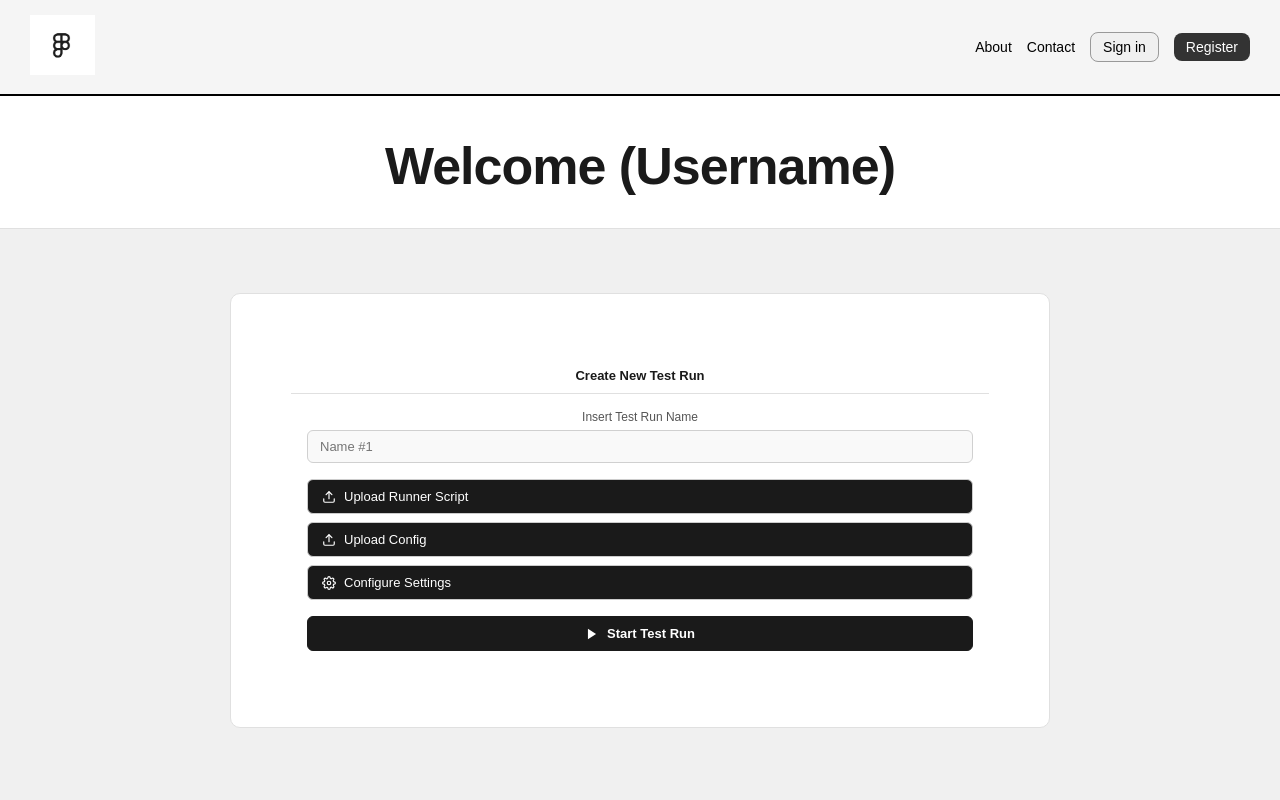
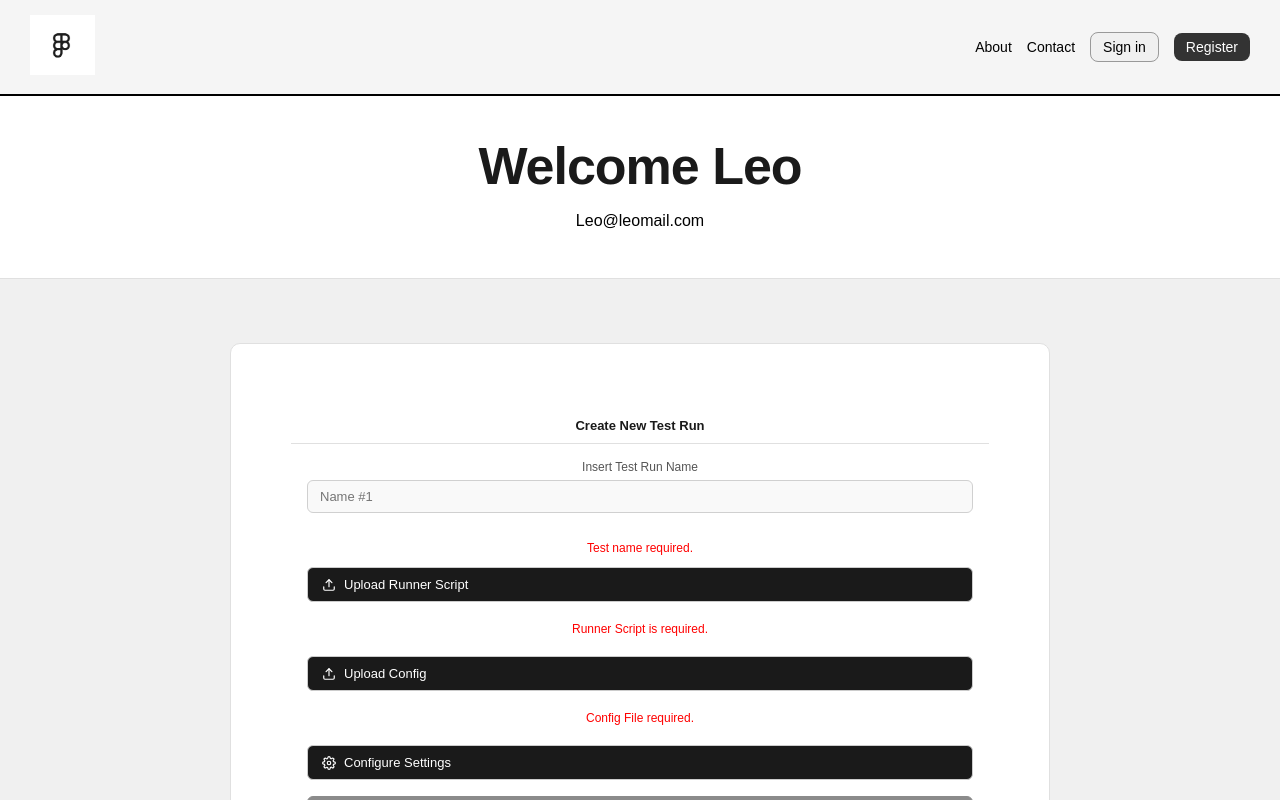
Before and after one commit to alyaver/DockVision, a React (Vite) app in the folder client/: page /dashboard in a window 1280 px wide. Shown: the top 800 px of the page. Built offline with nearby package versions, Linux system fonts and the light colour scheme.

Commit message:
completed DOCK-41

```diff
--- a/client/src/Dashboard.css
+++ b/client/src/Dashboard.css
@@ -365,3 +365,31 @@ body, #root {
     max-width: 100%;
   }
 }
+
+
+
+/* validation */
+
+.error-text {
+  font-size: 12px;
+  color: red;
+}
+
+.file-name {
+  font-size: 12px;
+  color: gray;
+}
+
+.btn:disabled,
+.btn-primary:disabled {
+  opacity: 0.5;
+  cursor: not-allowed;
+  transform: none;
+}
+
+.btn:disabled:hover,
+.btn-primary:disabled:hover {
+  opacity: 0.5;
+  cursor: not-allowed;
+  transform: none;
+}
--- a/client/src/pages/Confirmation.jsx
+++ b/client/src/pages/Confirmation.jsx
@@ -1,7 +1,9 @@
 import Navigation from '../components/Navigation';
-import { Link } from 'react-router-dom';
+import { Link, useLocation, useNavigate } from 'react-router-dom';
 import '../confirmationPage.css';
 
+
+/*
 // sample python script and JSON config for testing
 const samplePythonScript = `import time
 
@@ -15,6 +17,8 @@ const sampleJsonConfig = JSON.stringify({
     "test_name": "Sample Test",
     "duration": 120
 });
+*/
+
 
 // Display both the Python script and the JSON configuration
 const DisplayCard = ({title, content}) => (
@@ -26,8 +30,28 @@ const DisplayCard = ({title, content}) => (
     </div>
 );
 
+// placeholder params for Confirmation() {pythonScript = samplePythonScript, jsonConfig = sampleJsonConfig, onConfirm, onReturn = "/Dashboard"}
+const Confirmation = () => {
+    const location = useLocation();
+    const navigate = useNavigate();
 
-const Confirmation = ({pythonScript = samplePythonScript, jsonConfig = sampleJsonConfig, onConfirm, onReturn = "/Dashboard"}) => {
+    const { testName, runnerScriptName, configFileName } = location.state || {};
+
+    if(!testName) {
+        return (
+            <>
+                <Navigation />
+                <div>No data found.</div>
+            </>
+        )
+    }
+
+    function handleConfirm() {
+        alert("Test Run Started!");
+        navigate("/Dashboard");
+    }
+
+
     return(
      <>
         <Navigation />
@@ -37,15 +61,15 @@ const Confirmation = ({pythonScript = samplePythonScript, jsonConfig = sampleJso
                 <p>Confirm the following before proceeding</p>
 
                 <div className="Card-Content">
-                    <DisplayCard title="Script" content={pythonScript} />
-                    <DisplayCard title="Config" content={jsonConfig} />
+                    <DisplayCard title="Script" content={pythonScript || "no Script uploaded"} />
+                    <DisplayCard title="Config" content={jsonConfig || "no config uploaded"} />
                 </div>
 
                 <div className="Button-Group">
                     <Link to = "/Dashboard">
                         <button className="Button Return">Return</button>
                     </Link>
-                    <button className="Button Confirm" onClick={onConfirm}>Confirm</button> {/* Awaiting for page to be completed to implement functionality */}
+                    <button className="Button Confirm" onClick={handleConfirm}>Confirm</button> {/* Awaiting for page to be completed to implement functionality */}
                 </div>
             </div>
         </div>
--- a/client/src/pages/Dashboard.jsx
+++ b/client/src/pages/Dashboard.jsx
@@ -4,6 +4,7 @@ import '../Dashboard.css';
 import '../NavBar.css';
 import { useState } from "react";
 import { useNavigate } from 'react-router-dom';
+import { useEffect } from 'react';
 
 // fillers for test
 const RECENT_RUNS = [
@@ -19,14 +20,62 @@ const Dashboard = () => {
   const navigate = useNavigate();
   const [testName, setTestName] = useState("");
   const [Notify, setNotify] = useState([]);
+  const [user, setUser] = useState(null); // store authenticated user's
+  const [runnerScript, setRunnerScript] = useState(null);
+  const [configFile, setConfigFile] = useState(null); // store uploaded config file
+
+  const [errors, setErrors] = useState({
+    testName: "",
+    runnerScript: "",
+    configFile: "",
+  });
 
   const dismissNotify = (id) => setNotify((n) => n.filter((x) => x.id !== id));
+
+  useEffect(() => {
+     // dummy data
+        setUser({
+          fname: "Leo",
+          email:"Leo@leomail.com",
+        })
+  }, [])
+
+/* need db
+  useEffect(() => {
+    async function fetchUser() {
+      try {
+        const response = await fetch("http://localhost:5000/api/auth/me", {
+          credentials: "include"
+        });
+
+        if (!response.ok) {
+          navigate("/sign-in")
+          return;
+        }
+=
+        const data = await response.json();
+
+        //setUser(data.user);
+        setUser(data.user || data);
+
+      }
+
+      catch (err) {
+        // navigate("/sign-in") need db first
+      }
+    }
+
+    fetchUser();
+  }, [navigate])
+*/
+
 
   function pushNotify(type, title, msg) {
     const id = crypto.randomUUID();
     setNotify((n) => [...n, { id, type, title, msg }]);
   }
 
+  /*
   function handleStartRun() {
     if (!testName.trim()) {
       pushNotify(
@@ -38,14 +87,93 @@ const Dashboard = () => {
     }
     navigate("/confirmation");
   }
+    */
+
+  // validate test name input
+  function validateTestName(val) {
+
+    // can't be empty
+    if (!val.trim()) {
+      return "Test name required.";
+    }
+
+    // max 50 chars
+    if(val.length > 50) {
+      return "Test name must be 50 characters or less.";
+    }
+
+    // alphanumeric only
+    if(!/^[a-zA-Z0-9 ]+$/.test(val)) {
+      return "Letters and digits only"
+    }
+
+    return ""
+  }
+
+  // validates uploaded runner script
+  function validateRunnerScript(file) {
+    if (!file) {
+      return "Runner Script is required.";
+    }
+
+    return ""
+  }
+
+  // validates uploaded config file
+  function validateConfigFile(file) {
+    if (!file) {
+      return "Config File required.";
+    }
+
+    return ""
+  }
+
+  // rerun validations when test name or uploaded files change
+  useEffect(() => {
+    setErrors({
+      testName: validateTestName(testName),
+      runnerScript: validateRunnerScript(runnerScript),
+      configFile: validateConfigFile(configFile),
+    })
+  }, [testName, runnerScript, configFile])
+
+  const isValid = !errors.testName && !errors.runnerScript && !errors.configFile;
+
+  function handleStartRun() {
+    const newErrors = {
+      testName: validateTestName(testName),
+      runnerScript: validateRunnerScript(runnerScript),
+      configFile: validateConfigFile(configFile),
+    }
+
+    setErrors(newErrors) // update error message
+
+    // stop if there are errors
+    if (newErrors.testName || newErrors.runnerScript || newErrors.configFile) {
+      return;
+    }
+
+    // go to confirmation page
+    navigate("/confirmation", {
+      state: {
+        testName,
+        runnerScriptName: runnerScript ? runnerScript.name : "",
+        configFileName: configFile ? configFile.name : "",
+      },
+    })
+  }
+
+
+
 
   return (
     <>
       <Navigation />
       <div className="dash-hero">
         <h1 className="dash-welcome">
-          Welcome <span>(Username)</span>
+          Welcome <span>{user ? user.fname : "User"}</span>
         </h1>
+        <p className="dash-email">{user ? user.email : ""}</p>
       </div>
       <div className="Dashboard-wrapper">
         <main className="Dashboard-page">
@@ -62,12 +190,45 @@ const Dashboard = () => {
                 onChange={e => setTestName(e.target.value)}
                 placeholder="Name #1"
               />
+              {errors.testName && (
+                <p className="error-text">{errors.testName}</p>
+              )}
+
               <div className="form-stack">
+                {/*
                 <button className="btn" type="button"><UploadIcon /> Upload Runner Script</button>
                 <button className="btn" type="button"><UploadIcon /> Upload Config</button>
+                */}
+
+                <label className="btn">
+                  <UploadIcon /> Upload Runner Script
+                  <input type="file" hidden onChange={(e) => setRunnerScript(e.target.files[0])}/>
+                </label>
+
+                {runnerScript && (
+                  <p className="file-name">Selected: {runnerScript.name}</p>
+                )}
+
+                {errors.runnerScript && (
+                  <p className="error-text">{errors.runnerScript}</p>
+                )}
+
+                <label className="btn">
+                  <UploadIcon /> Upload Config
+                  <input type="file" hidden onChange={(e) => setConfigFile(e.target.files[0])}/>
+                </label>
+
+                {configFile && (
+                  <p className="file-name">Selected: {configFile.name}</p>
+                )}
+
+                {errors.configFile && (
+                  <p className="error-text">{errors.configFile}</p>
+                )}
+
                 <button className="btn" type="button" onClick={() => navigate('/configuration-settings')}><SettingsIcon /> Configure Settings</button>
               </div>
-              <button className="btn btn-primary" type="button" onClick={handleStartRun}><RunIcon /> Start Test Run</button>
+              <button className="btn btn-primary" type="button" onClick={handleStartRun} disabled={!isValid} ><RunIcon /> Start Test Run</button>
             </div>
           </div>
           {/* Recent Test Runs just display no function —*/}
```
Also changed, not shown: 2 other files (tests, documents, lock files or other folders).
